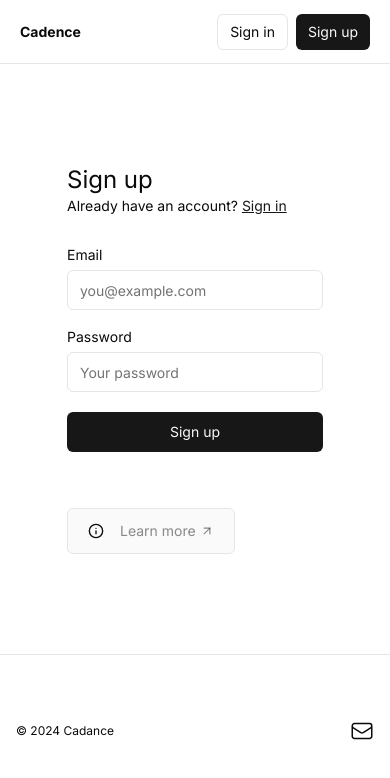
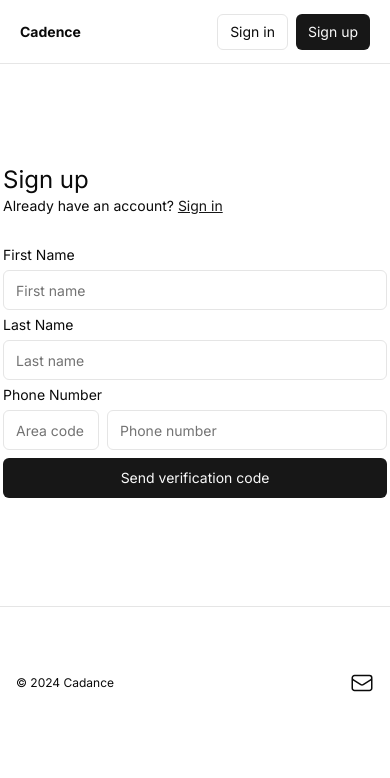
Before and after one commit to Hamza-Mos/cadence, a Next.js app: page /sign-up in a window 390 px wide. Shown: the top 778 px of the page. Built offline with nearby package versions, Linux system fonts and the light colour scheme; no server answers.

Commit message:
finish the phone auth flow

```diff
--- a/app/(auth-pages)/sign-in/page.tsx
+++ b/app/(auth-pages)/sign-in/page.tsx
@@ -1,44 +1,113 @@
-import { signInAction } from "@/app/actions";
-import { FormMessage, Message } from "@/components/form-message";
-import { SubmitButton } from "@/components/submit-button";
+"use client";
+
+import { signInWithPhone, verifyPhoneOtp } from "@/app/actions";
+import { FormMessage } from "@/components/form-message";
 import { Input } from "@/components/ui/input";
 import { Label } from "@/components/ui/label";
+import { PhoneInput } from "@/components/ui/phone-input";
 import Link from "next/link";
+import { SubmitButton } from "@/components/submit-button";
+import { useState } from "react";
+import { useRouter } from "next/navigation";
 
-export default async function Login(props: { searchParams: Promise<Message> }) {
-  const searchParams = await props.searchParams;
+export default function Login() {
+  const [step, setStep] = useState<"phone" | "verification">("phone");
+  const [phone, setPhone] = useState("");
+  const [message, setMessage] = useState<{ success?: string; error?: string }>(
+    {}
+  );
+  const router = useRouter();
+
+  const handleSendCode = async (formData: FormData) => {
+    const result = await signInWithPhone(formData);
+
+    if ("error" in result) {
+      setMessage({ error: result.error });
+    } else {
+      setMessage({ success: "Verification code sent" });
+      setPhone(result.phone);
+      setStep("verification");
+    }
+  };
+
+  const handleVerifyCode = async (formData: FormData) => {
+    formData.append("phone", phone);
+    const result = await verifyPhoneOtp(formData);
+
+    if ("error" in result) {
+      setMessage({ error: result.error });
+    }
+    // Successful verification will handle redirect in the server action
+  };
+
   return (
-    <form className="flex-1 flex flex-col min-w-64">
+    <div className="flex flex-col min-w-96 max-w-96 mx-auto">
       <h1 className="text-2xl font-medium">Sign in</h1>
       <p className="text-sm text-foreground">
         Don't have an account?{" "}
-        <Link className="text-foreground font-medium underline" href="/sign-up">
+        <Link className="text-primary font-medium underline" href="/sign-up">
           Sign up
         </Link>
       </p>
-      <div className="flex flex-col gap-2 [&>input]:mb-3 mt-8">
-        <Label htmlFor="email">Email</Label>
-        <Input name="email" placeholder="you@example.com" required />
-        <div className="flex justify-between items-center">
-          <Label htmlFor="password">Password</Label>
-          <Link
-            className="text-xs text-foreground underline"
-            href="/forgot-password"
+
+      {step === "phone" && (
+        <form
+          action={handleSendCode}
+          className="flex flex-col gap-2 [&>input]:mb-3 mt-8"
+        >
+          <Label>Phone Number</Label>
+          <PhoneInput />
+          <SubmitButton pendingText="Sending code...">
+            Send verification code
+          </SubmitButton>
+          <FormMessage
+            message={
+              message.error
+                ? { error: message.error }
+                : message.success
+                  ? { success: message.success }
+                  : { success: "" }
+            }
+          />
+        </form>
+      )}
+
+      {step === "verification" && (
+        <form
+          action={handleVerifyCode}
+          className="flex flex-col gap-2 [&>input]:mb-3 mt-8"
+        >
+          <p className="text-sm text-foreground">
+            Enter the verification code sent to {phone}
+          </p>
+          <Label htmlFor="token">Verification Code</Label>
+          <Input
+            name="token"
+            placeholder="123456"
+            required
+            pattern="^\d{6}$"
+            title="Please enter the 6-digit verification code"
+            maxLength={6}
+          />
+          <SubmitButton pendingText="Verifying...">Verify Code</SubmitButton>
+          <button
+            type="button"
+            className="text-sm text-primary underline text-center"
+            onClick={() => setStep("phone")}
           >
-            Forgot Password?
-          </Link>
-        </div>
-        <Input
-          type="password"
-          name="password"
-          placeholder="Your password"
-          required
-        />
-        <SubmitButton pendingText="Signing In..." formAction={signInAction}>
-          Sign in
-        </SubmitButton>
-        <FormMessage message={searchParams} />
-      </div>
-    </form>
+            Use different phone number
+          </button>
+          <FormMessage
+            message={
+              message.error
+                ? { error: message.error }
+                : message.success
+                  ? { success: message.success }
+                  : { success: "" }
+            }
+          />
+        </form>
+      )}
+    </div>
   );
 }
--- a/app/(auth-pages)/sign-up/page.tsx
+++ b/app/(auth-pages)/sign-up/page.tsx
@@ -1,26 +1,52 @@
-import { signUpAction } from "@/app/actions";
-import { FormMessage, Message } from "@/components/form-message";
-import { SubmitButton } from "@/components/submit-button";
+"use client";
+
+import {
+  signUpWithPhone,
+  verifyPhoneOtp,
+  verifySignUpOtp,
+} from "@/app/actions";
+import { FormMessage } from "@/components/form-message";
 import { Input } from "@/components/ui/input";
 import { Label } from "@/components/ui/label";
 import Link from "next/link";
-import { SmtpMessage } from "../smtp-message";
+import { SubmitButton } from "@/components/submit-button";
+import { useState } from "react";
+import { useRouter } from "next/navigation";
+import { PhoneInput } from "@/components/ui/phone-input";
 
-export default async function Signup(props: {
-  searchParams: Promise<Message>;
-}) {
-  const searchParams = await props.searchParams;
-  if ("message" in searchParams) {
-    return (
-      <div className="w-full flex-1 flex items-center h-screen sm:max-w-md justify-center gap-2 p-4">
-        <FormMessage message={searchParams} />
-      </div>
+export default function SignUp() {
+  const [step, setStep] = useState<"phone" | "verification">("phone");
+  const [phone, setPhone] = useState("");
+  const [message, setMessage] = useState<{ success?: string; error?: string }>(
+    {}
   );
+  const router = useRouter();
+
+  const handleSendCode = async (formData: FormData) => {
+    const result = await signUpWithPhone(formData);
+
+    if ("error" in result) {
+      setMessage({ error: result.error });
+    } else {
+      setMessage({ success: "Verification code sent" });
+      setPhone(result.phone);
+      setStep("verification");
     }
+  };
+
+  const handleVerifyCode = async (formData: FormData) => {
+    formData.append("phone", phone);
+    const result = await verifySignUpOtp(formData);
+
+    if ("error" in result) {
+      setMessage({ error: result.error });
+    } else {
+      router.push("/protected");
+    }
+  };
 
   return (
-    <>
-      <form className="flex flex-col min-w-64 max-w-64 mx-auto">
+    <div className="flex flex-col min-w-96 max-w-96 mx-auto">
       <h1 className="text-2xl font-medium">Sign up</h1>
       <p className="text-sm text text-foreground">
         Already have an account?{" "}
@@ -28,24 +54,87 @@ export default async function Signup(props: {
           Sign in
         </Link>
       </p>
-        <div className="flex flex-col gap-2 [&>input]:mb-3 mt-8">
-          <Label htmlFor="email">Email</Label>
-          <Input name="email" placeholder="you@example.com" required />
-          <Label htmlFor="password">Password</Label>
+
+      {step === "phone" && (
+        <form
+          action={handleSendCode}
+          className="flex flex-col gap-2 [&>input]:mb-3 mt-8"
+        >
+          <div className="flex flex-col gap-2">
+            <Label htmlFor="firstName">First Name</Label>
             <Input
-            type="password"
-            name="password"
-            placeholder="Your password"
-            minLength={6}
+              id="firstName"
+              name="firstName"
+              placeholder="First name"
               required
+              autoComplete="given-name"
             />
-          <SubmitButton formAction={signUpAction} pendingText="Signing up...">
-            Sign up
+          </div>
+
+          <div className="flex flex-col gap-2">
+            <Label htmlFor="lastName">Last Name</Label>
+            <Input
+              id="lastName"
+              name="lastName"
+              placeholder="Last name"
+              required
+              autoComplete="family-name"
+            />
+          </div>
+
+          <Label>Phone Number</Label>
+          <PhoneInput />
+          <SubmitButton pendingText="Sending code...">
+            Send verification code
           </SubmitButton>
-          <FormMessage message={searchParams} />
+          <FormMessage
+            message={
+              message.error
+                ? { error: message.error }
+                : message.success
+                  ? { success: message.success }
+                  : { success: "" }
+            }
+          />
+        </form>
+      )}
+
+      {step === "verification" && (
+        <form
+          action={handleVerifyCode}
+          className="flex flex-col gap-2 [&>input]:mb-3 mt-8"
+        >
+          <p className="text-sm text-foreground">
+            Enter the verification code sent to {phone}
+          </p>
+          <Label htmlFor="token">Verification Code</Label>
+          <Input
+            name="token"
+            placeholder="123456"
+            required
+            pattern="^\d{6}$"
+            title="Please enter the 6-digit verification code"
+            maxLength={6}
+          />
+          <SubmitButton pendingText="Verifying...">Verify Code</SubmitButton>
+          <button
+            type="button"
+            className="text-sm text-primary underline text-center"
+            onClick={() => setStep("phone")}
+          >
+            Use different phone number
+          </button>
+          <FormMessage
+            message={
+              message.error
+                ? { error: message.error }
+                : message.success
+                  ? { success: message.success }
+                  : { success: "" }
+            }
+          />
+        </form>
+      )}
     </div>
-      </form>
-      <SmtpMessage />
-    </>
   );
 }
--- a/components/header-auth.tsx
+++ b/components/header-auth.tsx
@@ -50,7 +50,7 @@ export default async function AuthButton() {
   }
   return user ? (
     <div className="flex items-center gap-4">
-      Hey, {user.email}!
+      Hey, {user.user_metadata.first_name}!
       <form action={signOutAction}>
         <Button type="submit" variant={"outline"}>
           Sign out
--- /dev/null
+++ b/components/ui/phone-input.tsx
@@ -0,0 +1,26 @@
+import { Input } from "@/components/ui/input";
+
+export function PhoneInput() {
+  return (
+    <div className="flex gap-2">
+      <Input
+        name="areaCode"
+        placeholder="Area code"
+        required
+        pattern="^[0-9]{1,4}$"
+        title="Please enter only numbers"
+        className="w-24"
+        maxLength={4}
+      />
+      <Input
+        name="phoneNumber"
+        placeholder="Phone number"
+        required
+        pattern="^[0-9]{1,14}$"
+        title="Please enter only numbers"
+        className="flex-1"
+        maxLength={14}
+      />
+    </div>
+  );
+}
```
Also changed, not shown: app/actions.ts (+182 -7 lines). Lines whose indentation alone changed are shown as unchanged.
